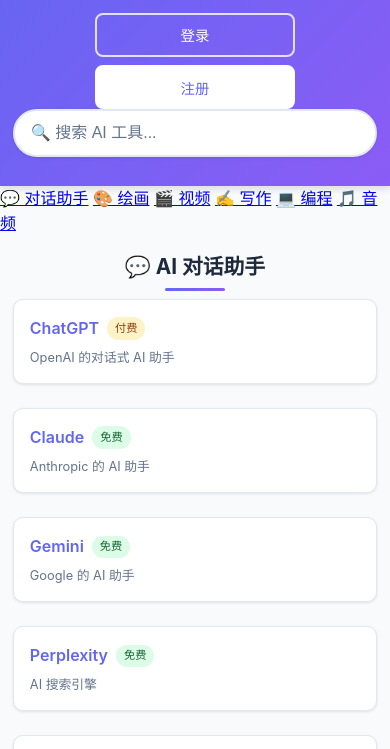
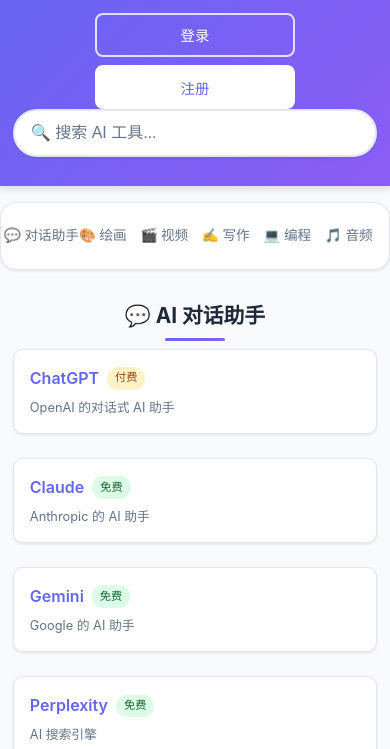
Before and after one commit to StevenGrow/ai-tools-navigation, a website: page public/index.html in a window 390 px wide. Shown: the part 88-837 px from the top of the page. Drawn offline with nearby package versions, Linux system fonts and the light colour scheme.

Commit message:
🎨 修复分类导航样式问题
🐛 问题修复：
- 分类导航缺少CSS样式定义
- 导航按钮显示不正常，没有合适的布局

✨ 样式改进：
- 添加完整的分类导航样式 (.category-nav, .nav-item)
- 美观的卡片式导航背景
- 悬停效果和激活状态样式
- 平滑的过渡动画

📱 响应式优化：
- 移动端分类导航适配
- 灵活的布局和间距调整
- 确保在小屏幕上正常显示

🎯 视觉效果：
- 现代化的导航设计
- 与整体风格保持一致
- 清晰的视觉层次和交互反馈

现在分类导航应该显示正常了

```diff
--- a/public/src/css/main.css
+++ b/public/src/css/main.css
@@ -145,6 +145,48 @@
     color: var(--text-secondary);
 }
 
+/* 分类导航 */
+.category-nav {
+    display: flex;
+    justify-content: center;
+    flex-wrap: wrap;
+    gap: 0.5rem;
+    margin: 2rem 0;
+    padding: 1rem;
+    background: var(--card-bg);
+    border-radius: 16px;
+    box-shadow: var(--card-shadow);
+    border: 1px solid var(--border-color);
+}
+
+.nav-item {
+    display: inline-flex;
+    align-items: center;
+    padding: 0.75rem 1.5rem;
+    background: transparent;
+    color: var(--text-secondary);
+    text-decoration: none;
+    border-radius: 12px;
+    font-weight: 500;
+    font-size: 0.95rem;
+    transition: all 0.3s ease;
+    border: 1px solid transparent;
+    white-space: nowrap;
+}
+
+.nav-item:hover {
+    background: var(--primary-color);
+    color: white;
+    transform: translateY(-2px);
+    box-shadow: 0 4px 12px rgba(99, 102, 241, 0.3);
+}
+
+.nav-item.active {
+    background: var(--primary-color);
+    color: white;
+    box-shadow: 0 2px 8px rgba(99, 102, 241, 0.3);
+}
+
 /* 工具网格 */
 .tools-grid {
     display: grid;
--- a/public/src/css/responsive.css
+++ b/public/src/css/responsive.css
@@ -47,6 +47,21 @@
         flex-direction: column;
         gap: 0.5rem;
         margin-top: 1rem;
+    }
+
+    /* 分类导航移动端样式 */
+    .category-nav {
+        margin: 1rem 0;
+        padding: 0.75rem;
+        gap: 0.3rem;
+    }
+
+    .nav-item {
+        padding: 0.6rem 1rem;
+        font-size: 0.85rem;
+        flex: 1;
+        justify-content: center;
+        min-width: 0;
     }
 
     .auth-btn {
--- a/src/css/main.css
+++ b/src/css/main.css
@@ -145,6 +145,48 @@
     color: var(--text-secondary);
 }
 
+/* 分类导航 */
+.category-nav {
+    display: flex;
+    justify-content: center;
+    flex-wrap: wrap;
+    gap: 0.5rem;
+    margin: 2rem 0;
+    padding: 1rem;
+    background: var(--card-bg);
+    border-radius: 16px;
+    box-shadow: var(--card-shadow);
+    border: 1px solid var(--border-color);
+}
+
+.nav-item {
+    display: inline-flex;
+    align-items: center;
+    padding: 0.75rem 1.5rem;
+    background: transparent;
+    color: var(--text-secondary);
+    text-decoration: none;
+    border-radius: 12px;
+    font-weight: 500;
+    font-size: 0.95rem;
+    transition: all 0.3s ease;
+    border: 1px solid transparent;
+    white-space: nowrap;
+}
+
+.nav-item:hover {
+    background: var(--primary-color);
+    color: white;
+    transform: translateY(-2px);
+    box-shadow: 0 4px 12px rgba(99, 102, 241, 0.3);
+}
+
+.nav-item.active {
+    background: var(--primary-color);
+    color: white;
+    box-shadow: 0 2px 8px rgba(99, 102, 241, 0.3);
+}
+
 /* 工具网格 */
 .tools-grid {
     display: grid;
--- a/src/css/responsive.css
+++ b/src/css/responsive.css
@@ -47,6 +47,21 @@
         flex-direction: column;
         gap: 0.5rem;
         margin-top: 1rem;
+    }
+
+    /* 分类导航移动端样式 */
+    .category-nav {
+        margin: 1rem 0;
+        padding: 0.75rem;
+        gap: 0.3rem;
+    }
+
+    .nav-item {
+        padding: 0.6rem 1rem;
+        font-size: 0.85rem;
+        flex: 1;
+        justify-content: center;
+        min-width: 0;
     }
 
     .auth-btn {
```
